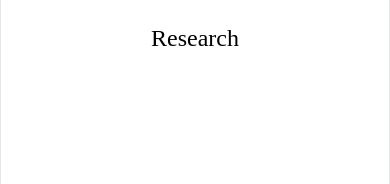
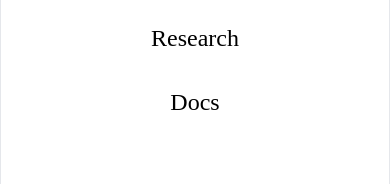
Before and after one commit to GrimsCoder/Xerberus, a React (Create React App) app: page / in a window 390 px wide. Both pictures are taken after a click on the element 363 px from the left and 27 px from the top of the page. Shown: the part 417-601 px from the top of the page. Built offline with nearby package versions, Linux system fonts and the light colour scheme; no server answers.

Commit message:
Update Navbar.js

```diff
--- a/src/components/Navbar.js
+++ b/src/components/Navbar.js
@@ -104,13 +104,7 @@ function Navbar({ navBgColor1, navTextColor1, border }) {
         {/* mobile version */}
 
         {click ? (
-          <div
-            className={
-              click
-                ? "fixed top-0 right-0 flex flex-col bg-white justify-center items-center w-[100vw] h-[100vh] text-center z-50 nav-effect border"
-                : "fixed -right-[100%] top-0 flex flex-col bg-white justify-center items-center w-[100vw] h-[100vh] text-center z-50 nav-effect border"
-            }
-          >
+          <div className="fixed top-0 right-0 flex flex-col bg-white justify-center items-center w-[100vw] h-[100vh] text-center z-50 nav-effect border">
             <Link to="/scores">
               <h1
                 style={{ color: "#000" }}
@@ -144,7 +138,7 @@ function Navbar({ navBgColor1, navTextColor1, border }) {
               target="_blank"
               rel="noreferrer"
             >
-              <h1 style={{ color: `${textColor}` }} className="p-4 text-2xl">
+              <h1 style={{ color: "#000" }} className="p-4 text-2xl">
                 Docs
               </h1>
             </a>
```
